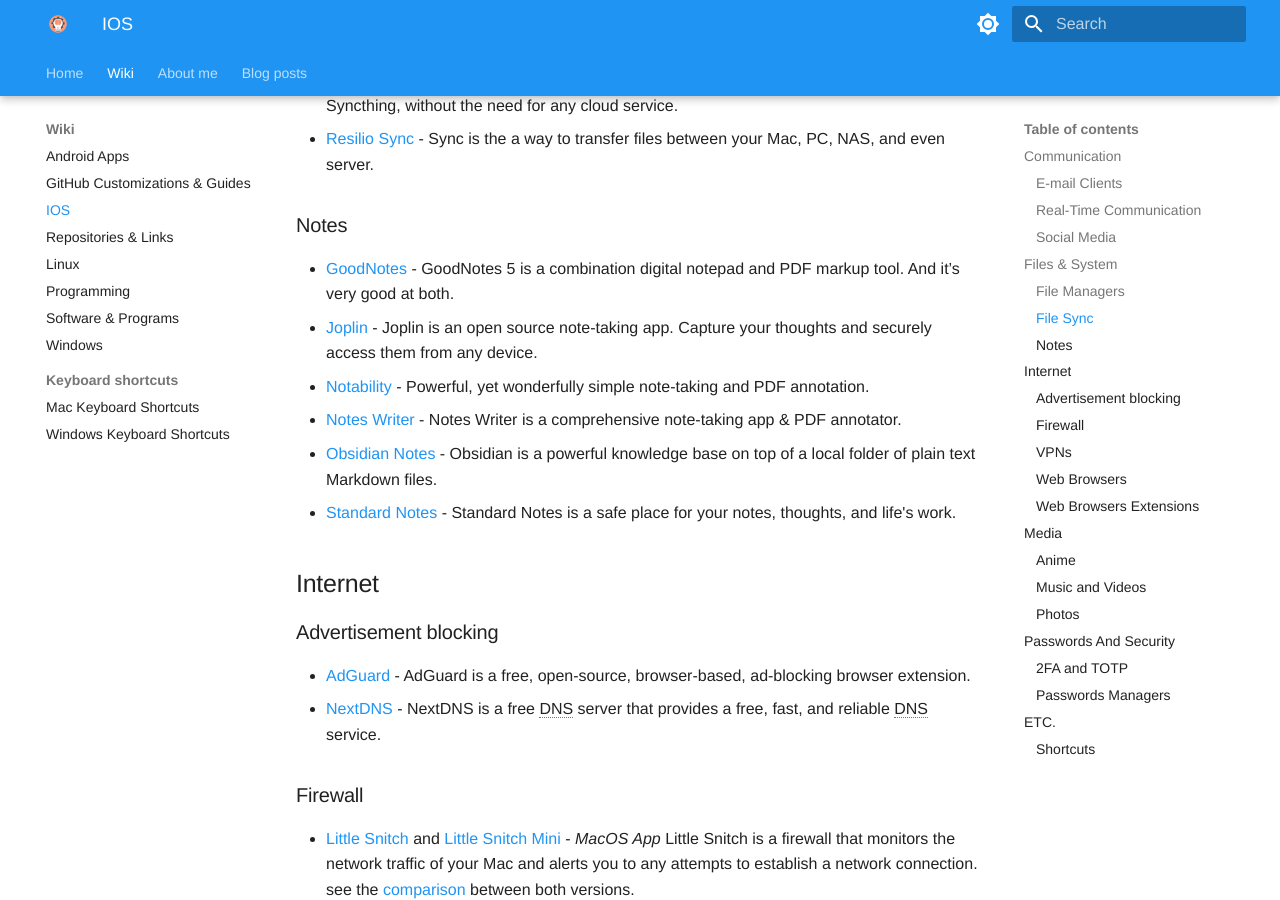
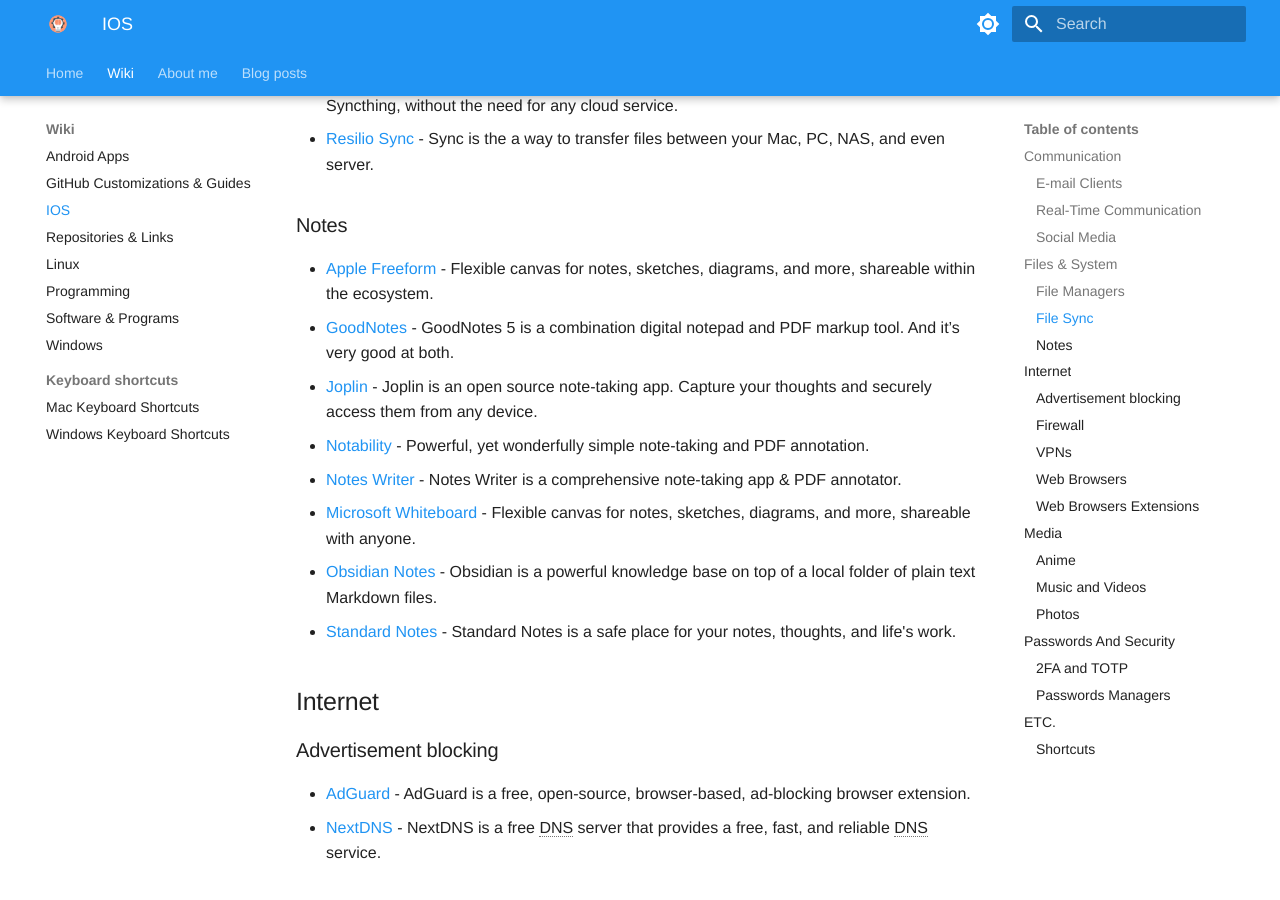
Before and after one commit to ZivSimchoni/Zwiki, an MkDocs documentation site: the page built from docs/Wiki/IOS.md, in a window 1280 px wide and 900 px high, scrolled down 958 px. Built offline with MkDocs 1.6.1 and Material for MkDocs 9.7.7, drawn with Linux system fonts in a browser that asks for light colours; some web fonts are replaced.

Commit message:
Add Freeform & Whiteboard

```diff
--- a/docs/Wiki/IOS.md
+++ b/docs/Wiki/IOS.md
@@ -37,10 +37,12 @@
 
 ### Notes
 
+-   [Apple Freeform](https://apps.apple.com/app/freeform/id6443742539) - Flexible canvas for notes, sketches, diagrams, and more, shareable within the ecosystem.
 -   [GoodNotes](https://apps.apple.com/app/goodnotes-5/id1444383602) - GoodNotes 5 is a combination digital notepad and PDF markup tool. And it’s very good at both.
 -   [Joplin](https://apps.apple.com/app/joplin/id1315599797) - Joplin is an open source note-taking app. Capture your thoughts and securely access them from any device.
 -   [Notability](https://apps.apple.com/app/notability/id360593530) - Powerful, yet wonderfully simple note-taking and PDF annotation.
 -   [Notes Writer](https://apps.apple.com/app/notes-writer-pdf-words-epub/id1423643723) - Notes Writer is a comprehensive note-taking app & PDF annotator.
+-   [Microsoft Whiteboard](https://apps.apple.com/app/microsoft-whiteboard/id1352499399) - Flexible canvas for notes, sketches, diagrams, and more, shareable with anyone.
 -   [Obsidian Notes](https://apps.apple.com/app/obsidian-connected-notes/id1557175442) - Obsidian is a powerful knowledge base on top of a local folder of plain text Markdown files.
 -   [Standard Notes](https://apps.apple.com/app/standard-notes/id1285392450) - Standard Notes is a safe place for your notes, thoughts, and life's work.
 
```
